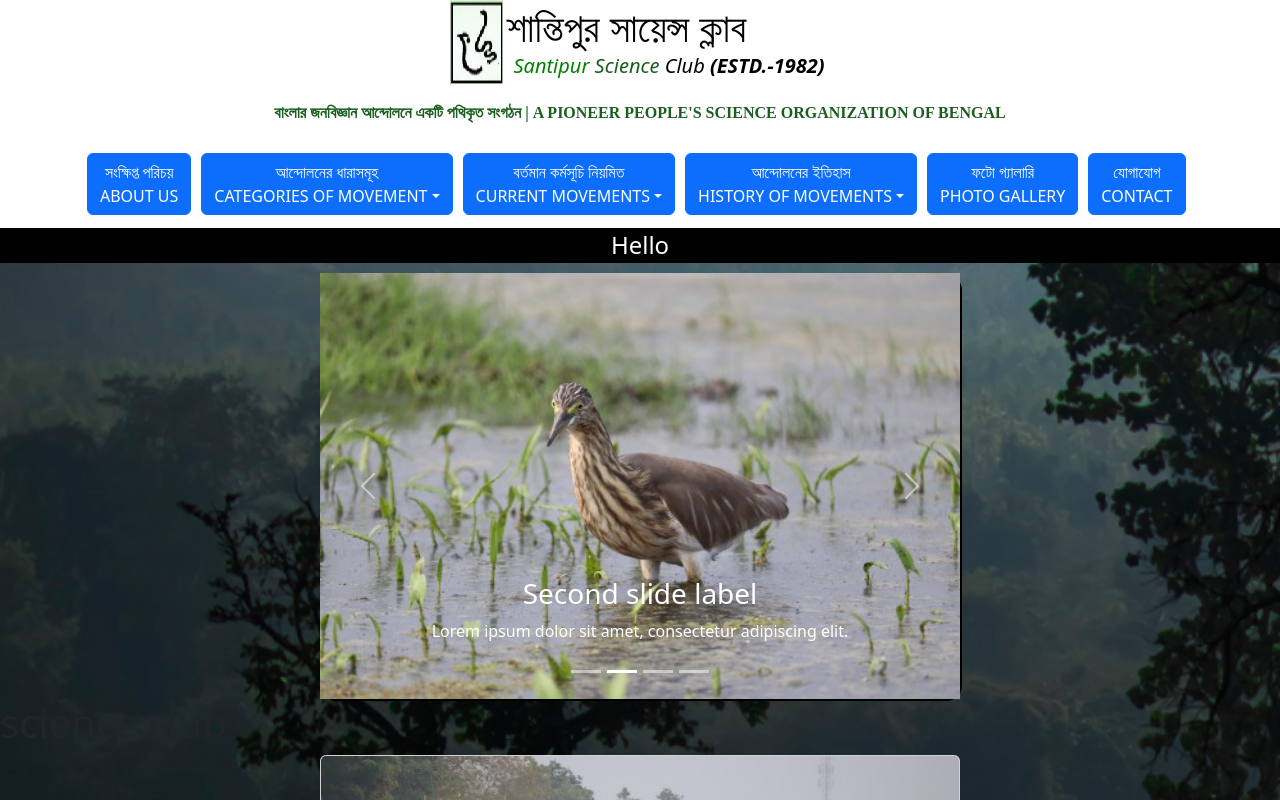
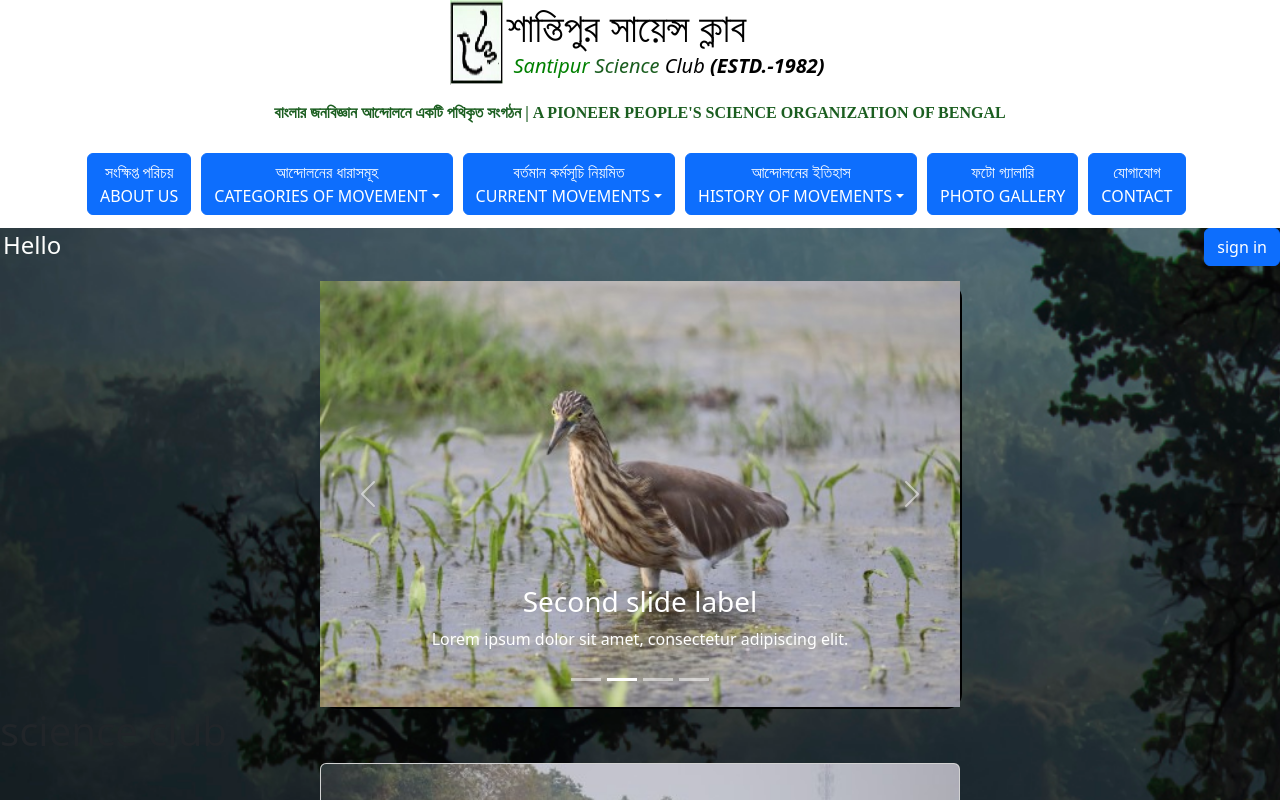
Before and after one commit to ShubhradipSarkar/vercel_ssc_deploy, a React (Create React App) app: page / in a window 1280 px wide. Shown: the top 800 px of the page. Built offline with nearby package versions, Linux system fonts and the light colour scheme; no server answers.

Commit message:
signin button added

```diff
--- a/src/components/Login.js
+++ b/src/components/Login.js
@@ -64,7 +64,7 @@ function Login(){
             {console.log(user)}
             <center>
 
-            {/* <Form className="loginform">
+            <Form className="loginform">
                 <center>
                 <h3 className='logintext'>Sign In</h3>
                 </center>
@@ -78,11 +78,11 @@ function Login(){
             <center><b className='errmsg'>{errorMSG } </b></center>
             <Button variant="primary" type="submit" onClick={loginf}>
                 Submit
-            </Button> */}
+            </Button>
 
             {/* //////////////////////////////////////////// */}
 
-            <div class="box">
+            {/* <div class="box">
   <h2>Login</h2>
   <form>
     <div class="inputBox">
@@ -98,10 +98,10 @@ function Login(){
     </div>
     <input type="submit" name="sign-in" value="Sign In"/>
   </form>
-</div>
+</div> */}
 
             {/* //////////////////////////////////////////// */}
-            {/* </Form> */}
+            </Form>
         </center>
 
         </div>
--- a/src/components/Navbar.js
+++ b/src/components/Navbar.js
@@ -63,7 +63,7 @@ function Navbar1(props) {
             {/* <Link to="/purpose" className="navElements"><Button type="button" variant="info" className="navElements"><center>Purpose</center></Button></Link> */}
             {/* <Link to="/join" className="navElements"><Button type="button" variant="info" className="navElements"><center>Join </center></Button></Link>
             <Link to="/donate" className="navElements"><Button type="button" variant="info" className="navElements"><center>Donate</center></Button></Link> */}
-            {/* <Button href="/login" className="navElements">sign in</Button> */}
+
             {/* <Link to="/login" className="navElements"><Button type="button" variant="primary" className="navElements"><center>Login</center></Button></Link> */}
             <Link to="/about" className="navElements"><Button type="button" variant="primary" className='w-100'>সংক্ষিপ্ত পরিচয় <br/> ABOUT US</Button></Link>
             <Link to="" className="navElements"><div className="w-100"><Movement /></div></Link>
@@ -86,7 +86,7 @@ function Navbar1(props) {
         </Container>
 
       </Navbar>
-      <div className='nameatfront'><center><h4 className='nameofnav'>Hello {userName}</h4></center></div>
+      <div className='nameatfront'><h4 className='nameofnav'>Hello {userName}</h4> <Button href="/login" className="signbutton">sign in</Button> </div>
 
     </div>
   );
--- a/src/components/style.css
+++ b/src/components/style.css
@@ -225,8 +225,13 @@ body {
 .nameatfront{
   /* margin-left: 80%; */
 
-  background-color: rgb(0, 0, 0);
+  display: flex;
+  flex-direction: row;
   color:rgb(254, 255, 254);
+}
+.signbutton{
+  position: absolute;
+  right: 0;
 }
 .nameofnav{
   padding: 3px;
```
